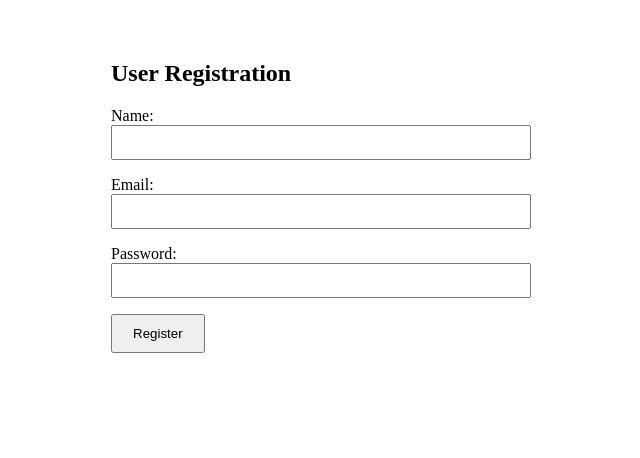
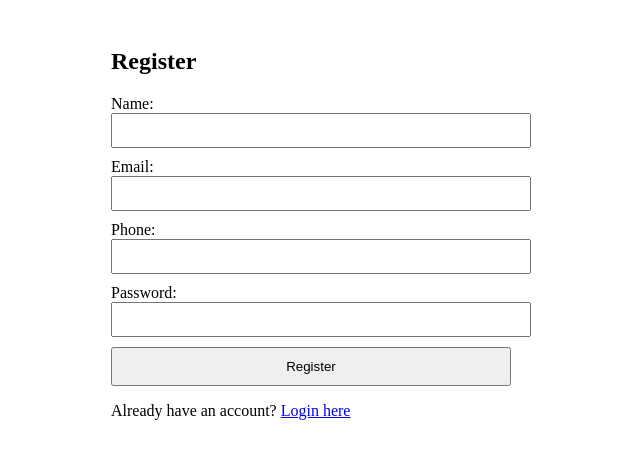
Before and after one commit to itsmehamzasoomroisb/ERealtor-, a Next.js app: page /register in a window 1280 px wide. Shown: the top 458 px of the page, without its empty margins (329-969 px from the left). Built offline with nearby package versions, Linux system fonts and the light colour scheme.

Commit message:
Update register.js

```diff
--- a/pages/register.js
+++ b/pages/register.js
@@ -4,44 +4,58 @@ import { useState } from "react";
 export default function Register() {
   const [name, setName] = useState("");
   const [email, setEmail] = useState("");
+  const [phone, setPhone] = useState("");
   const [password, setPassword] = useState("");
 
-  const handleSubmit = async (e) => {
+  const handleSubmit = (e) => {
     e.preventDefault();
-    // Backend API call for registration
-    alert(`Name: ${name}, Email: ${email}`);
+    // Yahan API call kar ke user registration process karein
+    alert(`Name: ${name}\nEmail: ${email}\nPhone: ${phone}\nPassword: ${password}`);
   };
 
   return (
-    <div style={{ maxWidth: "400px", margin: "auto", padding: "2rem" }}>
-      <h2>User Registration</h2>
+    <div style={{ maxWidth: "400px", margin: "auto", padding: "20px" }}>
+      <h2>Register</h2>
       <form onSubmit={handleSubmit}>
-        <label>Name:</label><br/>
+        <label>Name:</label><br />
         <input
           type="text"
-          required
           value={name}
           onChange={(e) => setName(e.target.value)}
-          style={{ width: "100%", padding: "8px", marginBottom: "1rem" }}
-        /><br/>
-        <label>Email:</label><br/>
+          required
+          style={{ width: "100%", padding: "8px", marginBottom: "10px" }}
+        />
+        <label>Email:</label><br />
         <input
           type="email"
-          required
           value={email}
           onChange={(e) => setEmail(e.target.value)}
-          style={{ width: "100%", padding: "8px", marginBottom: "1rem" }}
-        /><br/>
-        <label>Password:</label><br/>
+          required
+          style={{ width: "100%", padding: "8px", marginBottom: "10px" }}
+        />
+        <label>Phone:</label><br />
+        <input
+          type="tel"
+          value={phone}
+          onChange={(e) => setPhone(e.target.value)}
+          required
+          style={{ width: "100%", padding: "8px", marginBottom: "10px" }}
+        />
+        <label>Password:</label><br />
         <input
           type="password"
-          required
           value={password}
           onChange={(e) => setPassword(e.target.value)}
-          style={{ width: "100%", padding: "8px", marginBottom: "1rem" }}
-        /><br/>
-        <button type="submit" style={{ padding: "10px 20px" }}>Register</button>
+          required
+          style={{ width: "100%", padding: "8px", marginBottom: "10px" }}
+        />
+        <button type="submit" style={{ width: "100%", padding: "10px" }}>
+          Register
+        </button>
       </form>
+      <p>
+        Already have an account? <a href="/userLogin">Login here</a>
+      </p>
     </div>
   );
             }
```
